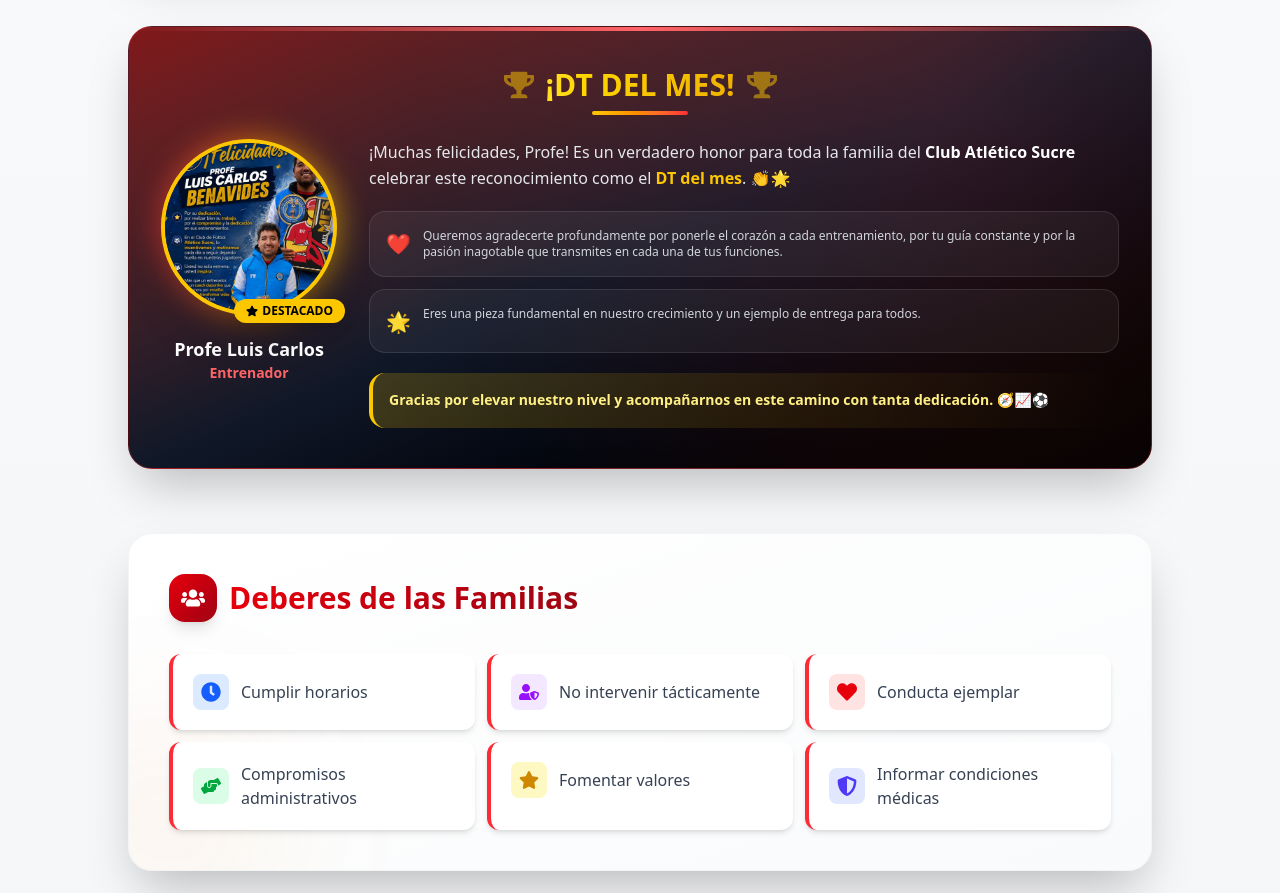
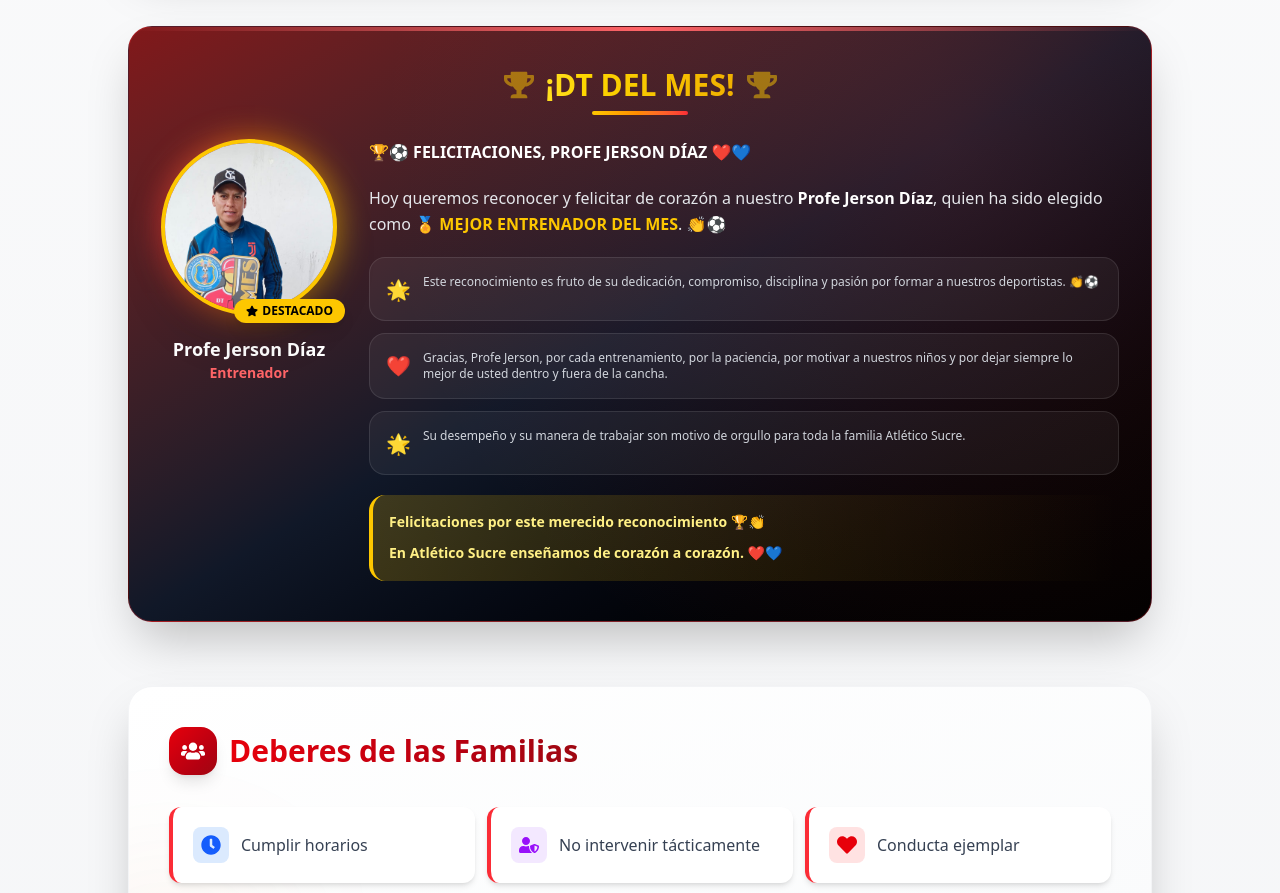
Before and after one commit to DeividJulian/pagina_atletico_sucre, a Next.js app: page / in a window 1280 px wide. Shown: the part 6820-7713 px from the top of the page. Built offline with nearby package versions, Linux system fonts and the light colour scheme.

Commit message:
Version 2.1

```diff
--- a/app/page.tsx
+++ b/app/page.tsx
@@ -715,7 +715,7 @@
         </motion.div>
       </section>
 
-      {/* DT del Mes — Profe Luis Carlos */}
+      {/* DT del Mes — Profe */}
       <section className="px-4 md:px-8 mt-16">
         <motion.div
           initial={{ opacity: 0, y: 40 }}
@@ -743,18 +743,18 @@
             {/* Contenido principal */}
             <div className="relative z-10 flex flex-col md:flex-row items-center md:items-start gap-8 px-8 pb-10">
 
-              {/* Foto Luis Carlos grande */}
+              {/* Foto Profe Jerson grande */}
               <div className="flex-shrink-0 flex flex-col items-center">
                 <div className="relative w-44 h-44">
                   <div className="absolute inset-0 bg-gradient-to-r from-red-500 to-yellow-400 rounded-full blur-lg opacity-70"></div>
                   <div className="relative w-44 h-44 rounded-full overflow-hidden border-4 border-yellow-400 shadow-2xl">
                     <Image
-                      src="/luis-carlos.jpeg"
-                      alt="Profe Luis Carlos"
+                      src="/profe-septiembre.jpeg"
+                      alt="Profe Jerson Díaz"
                       width={176}
                       height={176}
                       className="object-cover w-full h-full"
-                      style={{ objectPosition: "center 20%" }}
+                      style={{ objectPosition: "top" }}
                     />
                   </div>
                   {/* Badge estrella */}
@@ -762,29 +762,38 @@
                     <FaStar className="text-xs" /> DESTACADO
                   </div>
                 </div>
-                <p className="mt-5 text-center font-black text-lg text-white">Profe Luis Carlos</p>
+                <p className="mt-5 text-center font-black text-lg text-white">Profe Jerson Díaz</p>
                 <p className="text-red-400 text-sm font-semibold">Entrenador</p>
               </div>
 
               {/* Texto del reconocimiento */}
               <div className="flex-1 space-y-5">
                 <p className="text-gray-200 leading-relaxed text-base">
-                  ¡Muchas felicidades, Profe! Es un verdadero honor para toda la familia del{" "}
-                  <span className="text-white font-bold">Club Atlético Sucre</span> celebrar este reconocimiento como el{" "}
-                  <span className="text-yellow-400 font-bold">DT del mes</span>. 👏🌟
+                  🏆⚽ <span className="text-white font-bold">FELICITACIONES, PROFE JERSON DÍAZ</span> ❤️💙
+                </p>
+
+                <p className="text-gray-200 leading-relaxed text-base">
+                  Hoy queremos reconocer y felicitar de corazón a nuestro <span className="text-white font-bold">Profe Jerson Díaz</span>, quien ha sido elegido como{" "}
+                  <span className="text-yellow-400 font-bold">🏅 MEJOR ENTRENADOR DEL MES</span>. 👏⚽
                 </p>
 
                 <div className="space-y-3">
                   <div className="flex items-start gap-3 bg-white/5 p-4 rounded-2xl border border-white/10">
+                    <span className="text-xl mt-0.5">🌟</span>
+                    <div>
+                      <p className="text-gray-300 text-xs">Este reconocimiento es fruto de su dedicación, compromiso, disciplina y pasión por formar a nuestros deportistas. 👏⚽</p>
+                    </div>
+                  </div>
+                  <div className="flex items-start gap-3 bg-white/5 p-4 rounded-2xl border border-white/10">
                     <span className="text-xl mt-0.5">❤️</span>
                     <div>
-                      <p className="text-gray-300 text-xs">Queremos agradecerte profundamente por ponerle el corazón a cada entrenamiento, por tu guía constante y por la pasión inagotable que transmites en cada una de tus funciones.</p>
+                      <p className="text-gray-300 text-xs">Gracias, Profe Jerson, por cada entrenamiento, por la paciencia, por motivar a nuestros niños y por dejar siempre lo mejor de usted dentro y fuera de la cancha.</p>
                     </div>
                   </div>
                   <div className="flex items-start gap-3 bg-white/5 p-4 rounded-2xl border border-white/10">
                     <span className="text-xl mt-0.5">🌟</span>
                     <div>
-                      <p className="text-gray-300 text-xs">Eres una pieza fundamental en nuestro crecimiento y un ejemplo de entrega para todos.</p>
+                      <p className="text-gray-300 text-xs">Su desempeño y su manera de trabajar son motivo de orgullo para toda la familia Atlético Sucre.</p>
                     </div>
                   </div>
                 </div>
@@ -792,7 +801,10 @@
                 {/* Mensaje final */}
                 <div className="bg-gradient-to-r from-yellow-400/20 to-transparent p-4 rounded-2xl border-l-4 border-yellow-400 mt-4">
                   <p className="text-yellow-200 font-semibold text-sm leading-relaxed">
-                    Gracias por elevar nuestro nivel y acompañarnos en este camino con tanta dedicación. 🧭📈⚽
+                    Felicitaciones por este merecido reconocimiento 🏆👏
+                  </p>
+                  <p className="text-yellow-200 font-semibold text-sm leading-relaxed mt-2">
+                    En Atlético Sucre enseñamos de corazón a corazón. ❤️💙
                   </p>
                 </div>
               </div>
```
Also changed, not shown: public/profe-septiembre.jpeg (added).
